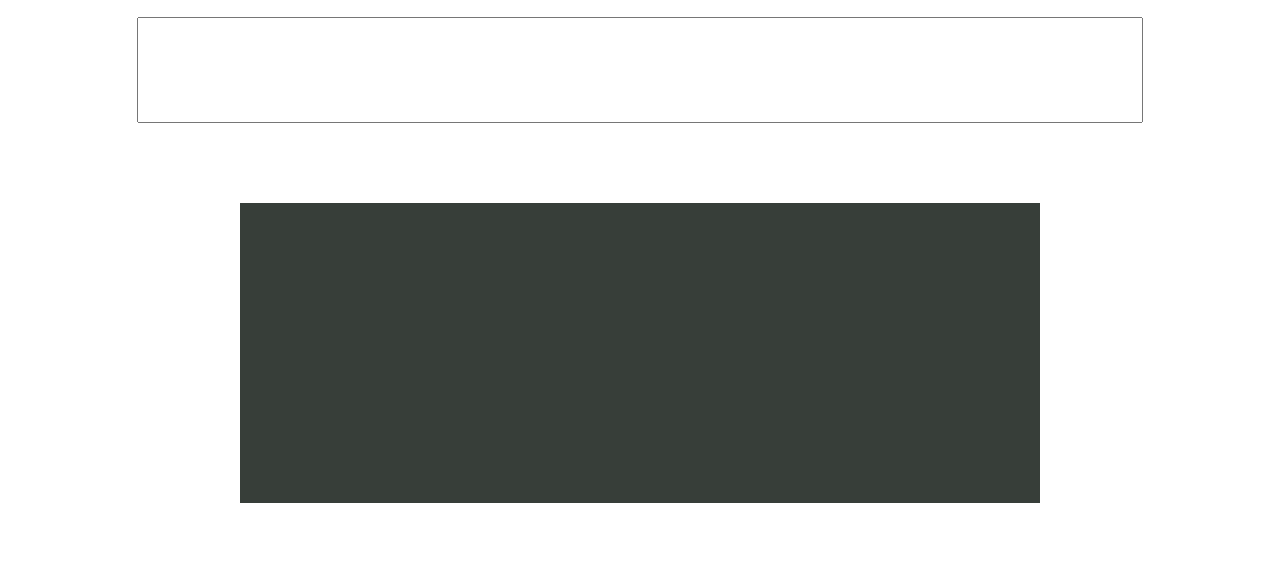
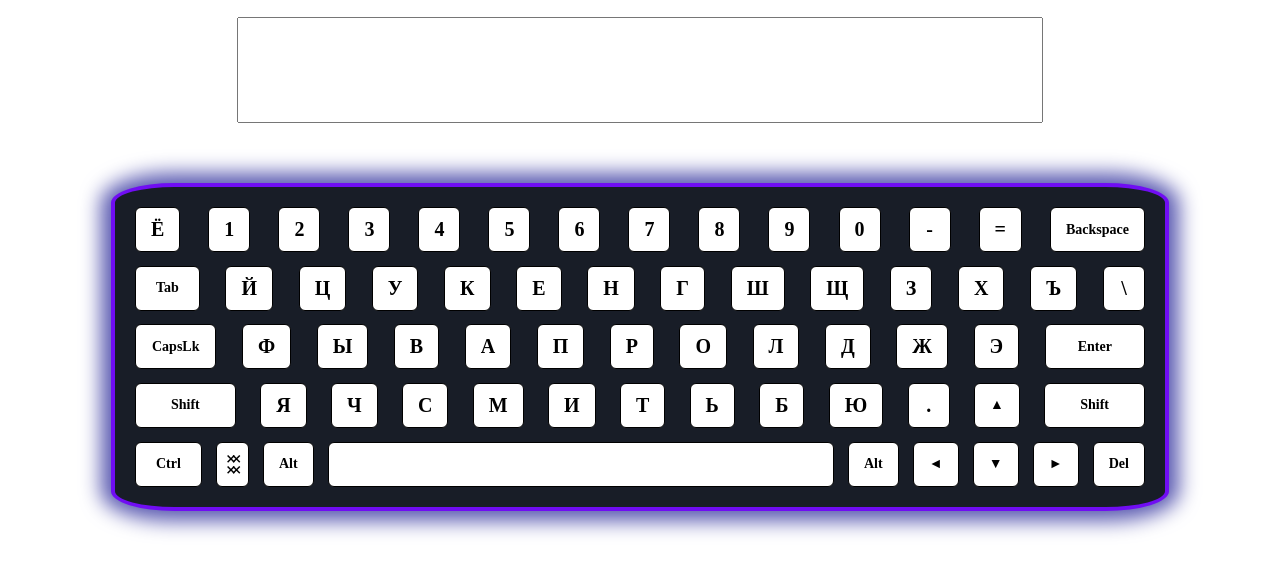
Before and after one commit to Rasoan/Virtual-Keyboard, a plain HTML site: page index.html in a window 1280 px wide. Shown: the part 92-666 px from the top of the page. Drawn offline with Linux system fonts and the light colour scheme.

Commit message:
feat: completed start html/css

```diff
--- a/script/script.js
+++ b/script/script.js
@@ -20,8 +20,87 @@ section.append(keyboardСontainer);
     keyboardСontainer.append(keyboardRow);
   }
 
-  let key = document.createElement('div');
-  key.classList.add('key');
 
   let rows = document.getElementsByClassName('keyboard-row');
-  rows[0].append(key);
+  let keys = [];
+  let text = [ ["Ё", "1", "2", "3", "4", "5", "6", "7", "8", "9", "0", "-", "=", "Backspace"],
+               ["Tab", "Й", "Ц", "У", "К", "Е", "Н", "Г", "Ш", "Щ", "З", "Х", "Ъ", "\\"],
+               ["CapsLk", "Ф", "Ы", "В", "А", "П", "Р", "О", "Л", "Д", "Ж", "Э", "Enter"],
+               ["Shift", "Я", "Ч", "С", "М", "И", "Т", "Ь", "Б", "Ю", ".",  "&#9650", "Shift"],
+               ["Ctrl", "&#65794;&#65794;<br>&#65794;&#65794;", "Alt", "&nbsp;", "Alt", "&#9668;", "&#9660;", "&#9658;","Del"]];
+  for(let gg = 0; gg < 5; gg++) {
+    let end;
+    if( gg == 0 || gg == 1) {
+      end = 14;
+    }
+    else if( gg == 2 || gg == 3) {
+      end = 13;
+    }
+    else if( gg == 4) {
+      end = 9;
+    }
+
+
+    for (let i = 0; i < end; i++) {
+      keys.push(document.createElement('div'));
+      keys[i].innerHTML = text[gg][i];
+      switch (text[gg][i]) {
+        case "Backspace":
+          keys[i].classList.add('key', 'key-special', 'key-backspace');
+          break;
+        case "Tab":
+          keys[i].classList.add('key', 'key-special', 'key-tab');
+          break;
+        case "CapsLk":
+          keys[i].classList.add('key', 'key-special', 'key-capslk');
+          break;
+          case "Enter":
+            keys[i].classList.add('key', 'key-special', 'key-enter');
+          break;
+          case "Shift":
+            keys[i].classList.add('key', 'key-special', 'key-shift');
+          break;
+          case "&#9650":
+            keys[i].classList.add('key', 'key-special', 'key-top');
+          break;
+          case "Ctrl":
+            keys[i].classList.add('key', 'key-special', 'key-ctrl');
+          break;
+          case "&#65794;&#65794;<br>&#65794;&#65794;":
+            keys[i].classList.add('key', 'key-special', 'key-win');
+          break;
+          case "Alt":
+            keys[i].classList.add('key', 'key-special', 'key-alt');
+          break;
+          case "&nbsp;":
+            keys[i].classList.add('key', 'key-special', 'key-nbsp');
+          break;
+          case "&#9668;":
+            keys[i].classList.add('key', 'key-special', 'key-left');
+          break;
+          case "&#9660;":
+            keys[i].classList.add('key', 'key-special', 'key-bottom');
+          break;
+          case "&#9658;":
+            keys[i].classList.add('key', 'key-special', 'key-right');
+          break;
+          case "Del":
+            keys[i].classList.add('key', 'key-special', 'key-del');
+          break;
+        default:
+          keys[i].classList.add('key');
+      }
+
+
+
+
+
+
+
+
+
+      rows[gg].append(keys[i]);
+    }
+    keys.length = 0;
+
+  }
--- a/style/style.css
+++ b/style/style.css
@@ -9,23 +9,118 @@
 .entry-field {
   display: block;
   resize: none;
-  width: 1000px;
+  width: 800px;
   min-height: 100px;
-  margin: 0 auto 80px;
+  margin: 0 auto 60px;
   font-weight: bold;
   font-size: 20px;
 }
 
 
 .keyboard-container {
-  width: 800px;
-  height: 300px;
-  margin: 0 auto 20px;
-  background-color: #373e39;
+  width: 1050px;
+  display: flex;
+  justify-content: space-between;
+  padding: 20px 0;
+  flex-direction: column;
+  height: 280px;
+  margin: 0px auto;
+  background-color: #181d27;
+  border: 4px solid rgb(112, 13, 243);
+  border-radius: 6%;
+  box-shadow: 0 0 20px 10px rgb(90, 90, 177);
 }
 
 
 .keyboard-row {
   display: flex;
+  justify-content: space-between;
+  padding: 0 20px;
+}
+
+.key {
+  border: 1px solid black;
+  border-radius: 6px;
+  min-width: 10px;
+  min-height: 10px;
+  display: flex;
+  justify-content: center;
+  align-items: center;
+  padding: 10px 15px;
+  font-weight: bold;
+  font-size: 20px;
+  background-color: white;
+}
+
+.key:hover {
+ box-shadow: 0 0 2px 2px red;
+ cursor: pointer;
+ color: red;
+}
+
+
+
+.key-backspace {
 
 }
+
+.key-tab {
+  padding: 10px 20px;
+}
+
+.key-capslk {
+  padding: 10px 16px;
+}
+
+.key-enter {
+  padding: 10px 32px;
+}
+
+.key-shift {
+  padding: 10px 35px;
+}
+
+.key-top {
+
+}
+
+.key-ctrl {
+  padding: 10px 20px;
+}
+
+.key-win {
+  letter-spacing: -2px;
+  line-height: 0.8;
+  padding: 10.5px 10px;
+}
+
+.key-alt {
+
+}
+
+.key-nbsp {
+  min-width: 10px;
+  min-height: 10px;
+  padding: 10px 247px;
+}
+
+.key-left {
+
+}
+
+.key-bottom {
+
+}
+
+.key-right {
+
+}
+
+
+.key-del {
+
+}
+
+.key-special {
+  font-size: 14px;
+}
```
